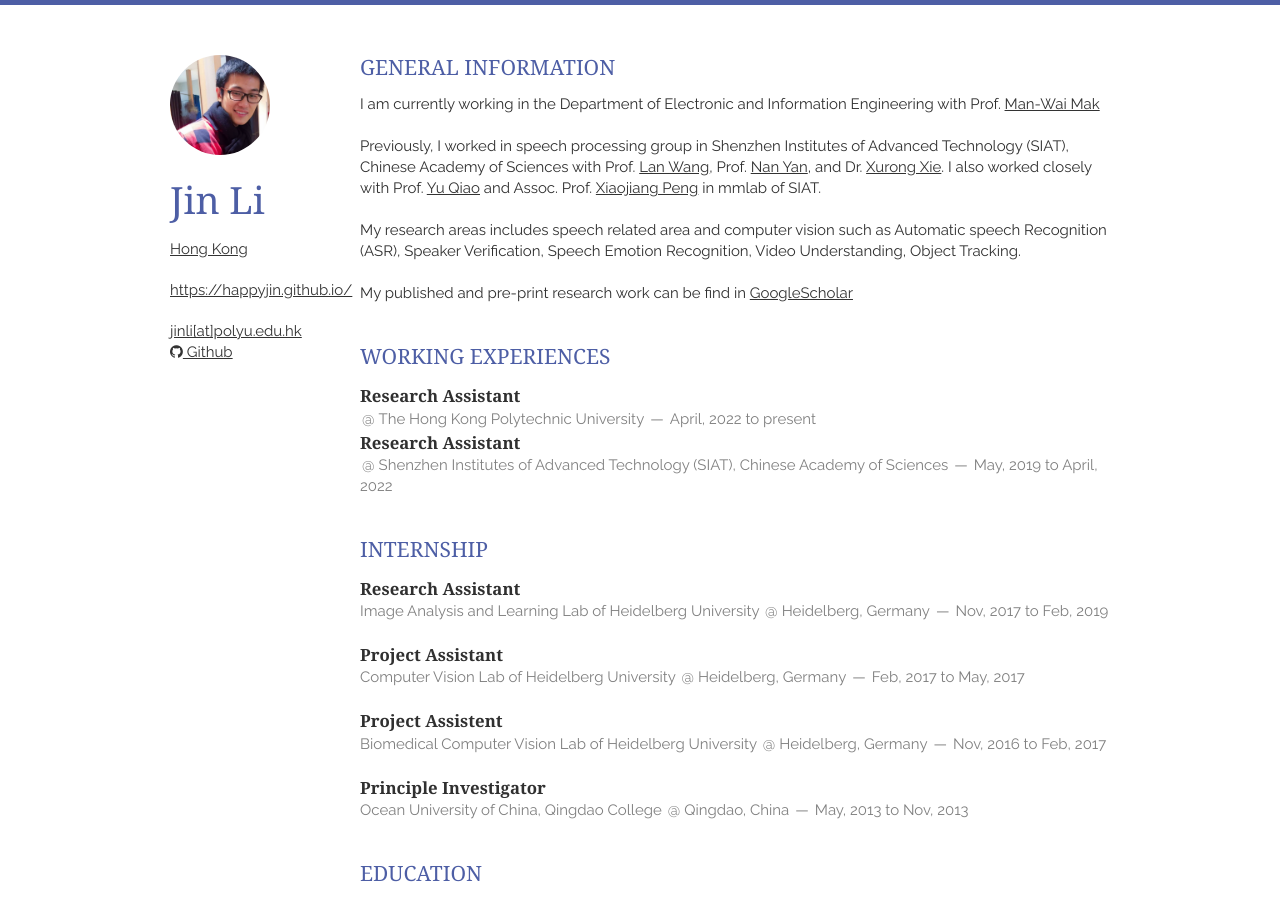
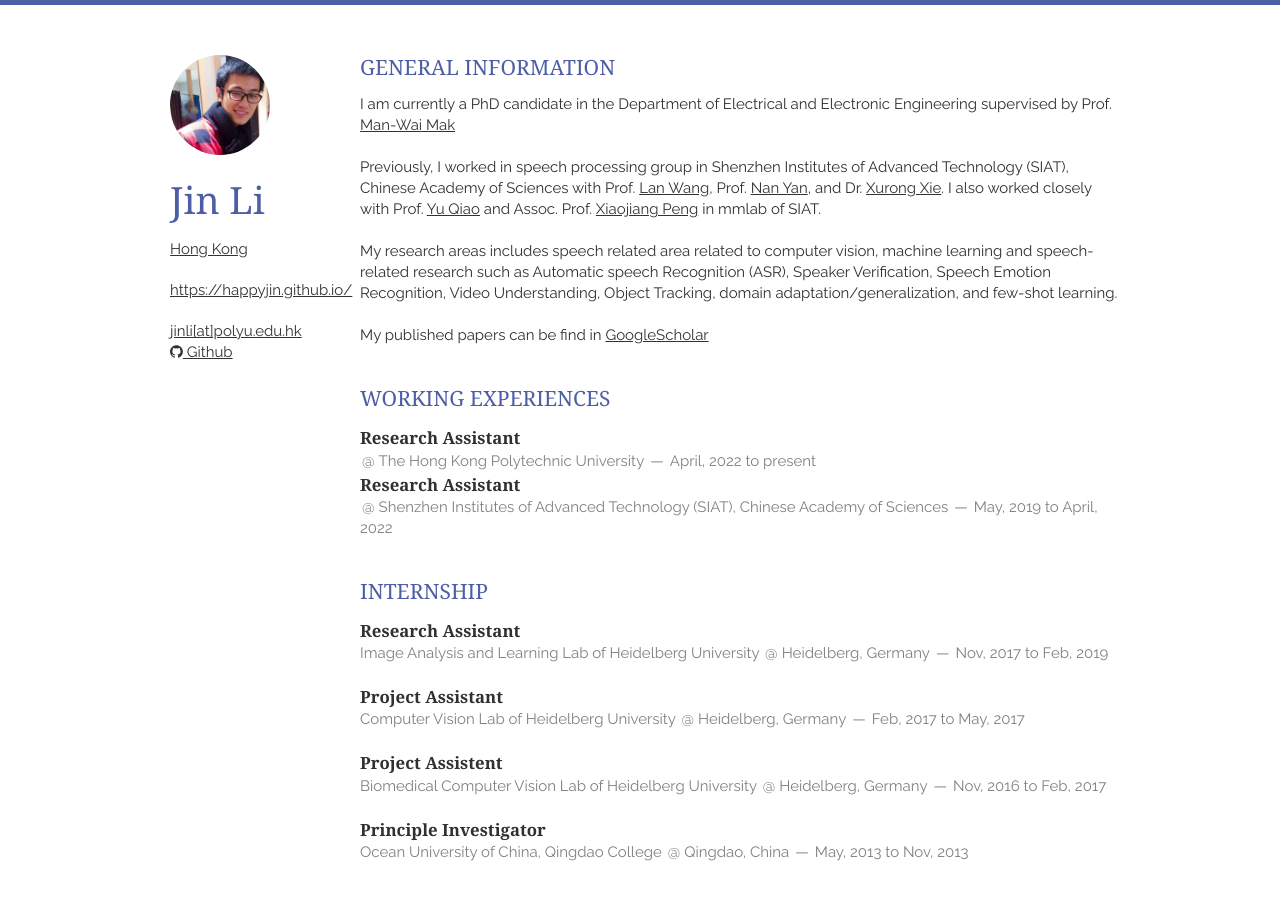
Before and after one commit to happyjin/happyjin.github.io, a Jekyll site: the page built from index.html, in a window 1280 px wide and 900 px high. Built offline with Jekyll 4.4.1, drawn with Linux system fonts in a browser that asks for light colours; nearby versions of some CDN libraries; Markdown is read by kramdown in place of the engine named in the settings; the list of posts is cut into pages by our own code.

Commit message:
Update research.html

```diff
--- a/_includes/research.html
+++ b/_includes/research.html
@@ -2,14 +2,14 @@
     <h1>General Information</h1>
     <article>
     <p>
-I am currently working in the Department of Electronic and Information Engineering with Prof. <a href="http://www.eie.polyu.edu.hk/~mwmak/mypage.htm">Man-Wai Mak</a>
+I am currently a PhD candidate in the Department of Electrical and Electronic Engineering supervised by Prof. <a href="http://www.eie.polyu.edu.hk/~mwmak/mypage.htm">Man-Wai Mak</a>
 <br> <br>
 	    Previously, I worked in speech processing group in Shenzhen Institutes of Advanced Technology (SIAT), Chinese Academy of Sciences with Prof. <a href="https://www.researchgate.net/profile/Lan-Wang-58">Lan Wang</a>, Prof. <a href="http://english.siat.cas.cn/SI2017/IAIT2017/RC1/CSI/Researchers1/201707/t20170719_179998.html">Nan Yan</a>, and Dr. <a href="https://scholar.google.com/citations?user=bGD7wa0AAAAJ&hl=en">Xurong Xie</a>.
            I also worked closely with Prof. <a href="https://scholar.google.com/citations?user=gFtI-8QAAAAJ&hl=zh-CN">Yu Qiao</a> and Assoc. Prof. <a href="https://scholar.google.com/citations?hl=zh-CN&user=7oRD67kAAAAJ&view_op=list_works&sortby=pubdate">Xiaojiang Peng</a> in mmlab of SIAT.
 <br> <br>
-My research areas includes speech related area and computer vision such as Automatic speech Recognition (ASR), Speaker Verification, Speech Emotion Recognition, Video Understanding, Object Tracking.
+My research areas includes speech related area related to computer vision, machine learning and speech-related research such as Automatic speech Recognition (ASR), Speaker Verification, Speech Emotion Recognition, Video Understanding, Object Tracking, domain adaptation/generalization, and few-shot learning.
 <br> <br>
-	    My published and pre-print research work can be find in <a href="https://scholar.google.com/citations?user=WBoT7G4AAAAJ&hl=en">GoogleScholar</a>
+	    My published papers can be find in <a href="https://scholar.google.com/citations?user=WBoT7G4AAAAJ&hl=en">GoogleScholar</a>
 	    </p>
     </article>
 </section>
```
